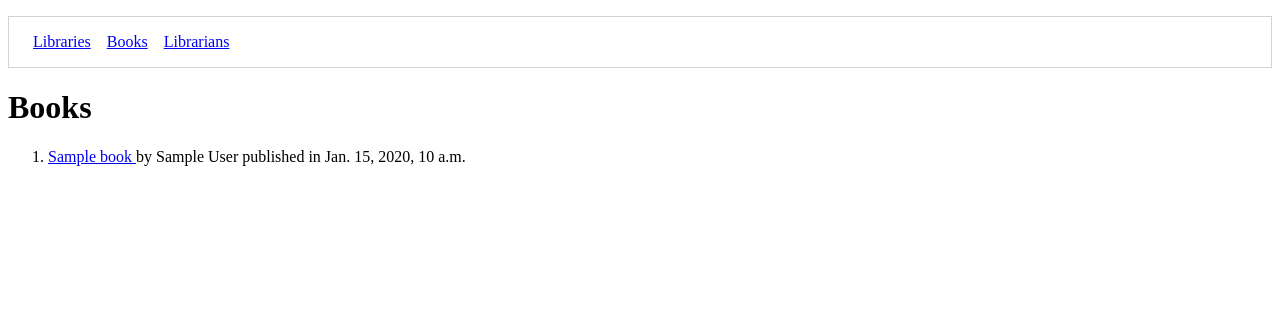
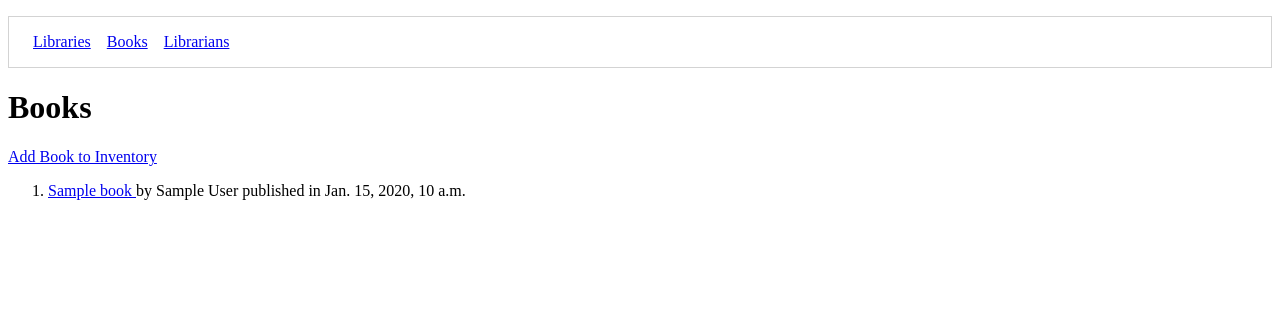
Before and after one commit to tyler-simeone/First-Django-Project, a Django app: template libraryproject/libraryapp/templates/books/list.html in a window 1280 px wide. Shown: the top 328 px of the page. Run offline with Django 3.2, Linux system fonts and the light colour scheme; the template is opened without the code that fills it: most values are stand-ins (such as "Sample title", 1, 10 or a date in 2020).

Commit message:
add hyperlink to book list template to add a new book

```diff
--- a/libraryproject/libraryapp/templates/books/list.html
+++ b/libraryproject/libraryapp/templates/books/list.html
@@ -2,6 +2,8 @@
 
 {% block content %}
     <h1>Books</h1>
+
+    <a href="{% url 'libraryapp:book_form' %}">Add Book to Inventory</a>
 
     <ol>
     {% for book in all_books %}
```
